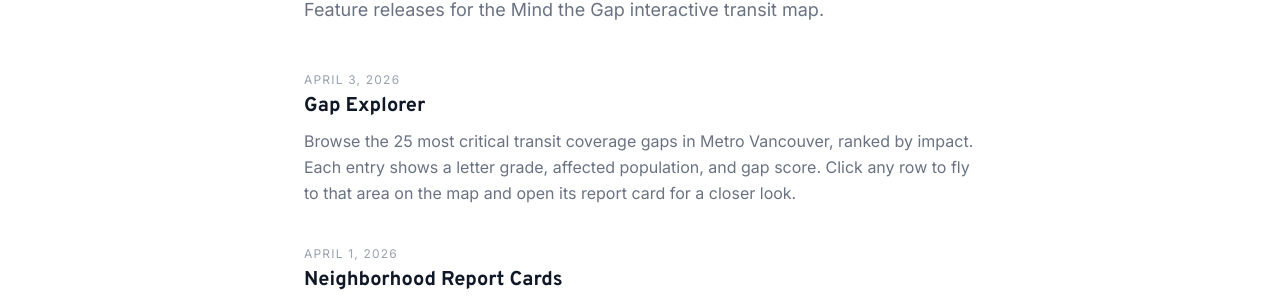
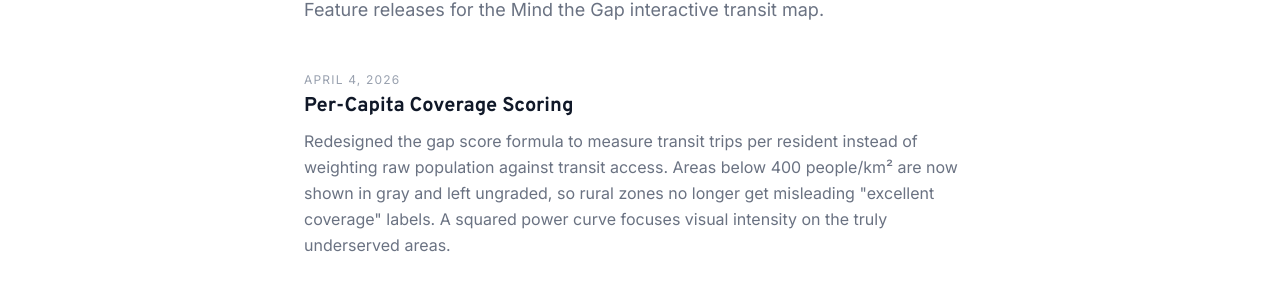
Before and after one commit to kaegan/mindthegap, a React (Vite) app: page /changelog in a window 1280 px wide. Shown: the part 271-570 px from the top of the page. Built offline with nearby package versions, Linux system fonts and the light colour scheme; no server answers.

Commit message:
Add per-capita scoring to changelog
Co-Authored-By: Claude Opus 4.6 <noreply@anthropic.com>

```diff
--- a/src/pages/Changelog.jsx
+++ b/src/pages/Changelog.jsx
@@ -3,6 +3,12 @@ import Header from '../components/Layout/Header'
 import Footer from '../components/Layout/Footer'
 
 const releases = [
+  {
+    title: 'Per-Capita Coverage Scoring',
+    date: 'April 4, 2026',
+    description:
+      'Redesigned the gap score formula to measure transit trips per resident instead of weighting raw population against transit access. Areas below 400 people/km\u00B2 are now shown in gray and left ungraded, so rural zones no longer get misleading "excellent coverage" labels. A squared power curve focuses visual intensity on the truly underserved areas.',
+  },
   {
     title: 'Gap Explorer',
     date: 'April 3, 2026',
```
